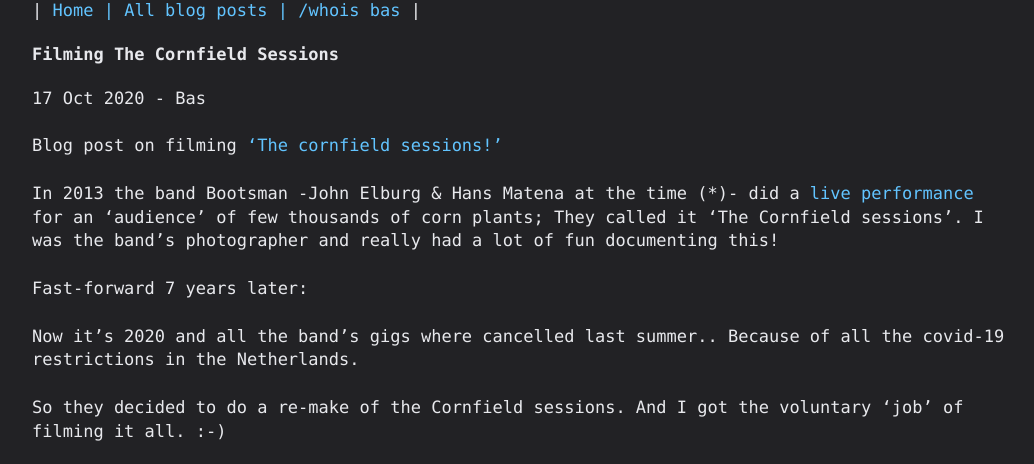
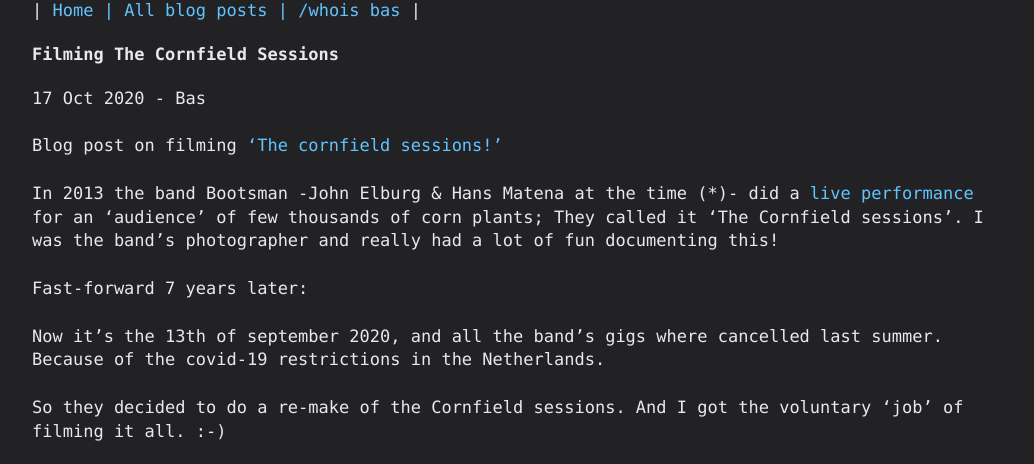
Before and after one commit to basdds/basdds.github.io, a Jekyll site: the page built from _posts/2020-10-17-Filming-the-cornfield-sessions.md, in a window 1280 px wide, cut to the strip 0-464 px from the top of the page. Shown: the whole strip, without its empty margins (118-1152 px from the left). Built offline with Jekyll 4.4.1, drawn with Linux system fonts in a browser that asks for light colours.

Commit message:
site update

```diff
--- a/_posts/2020-10-17-Filming-the-cornfield-sessions.md
+++ b/_posts/2020-10-17-Filming-the-cornfield-sessions.md
@@ -9,7 +9,7 @@ for an 'audience' of few thousands of corn plants; They called it 'The Cornfield
 
 Fast-forward 7 years later:
 
-Now it's 2020 and all the band's gigs where cancelled last summer.. Because of all the covid-19 restrictions in the Netherlands.
+Now it's the 13th of september 2020, and all the band's gigs where cancelled last summer. Because of the covid-19 restrictions in the Netherlands.
 
 So they decided to do a re-make of the Cornfield sessions. And I got the voluntary 'job' of filming it all. :-)
 
```
